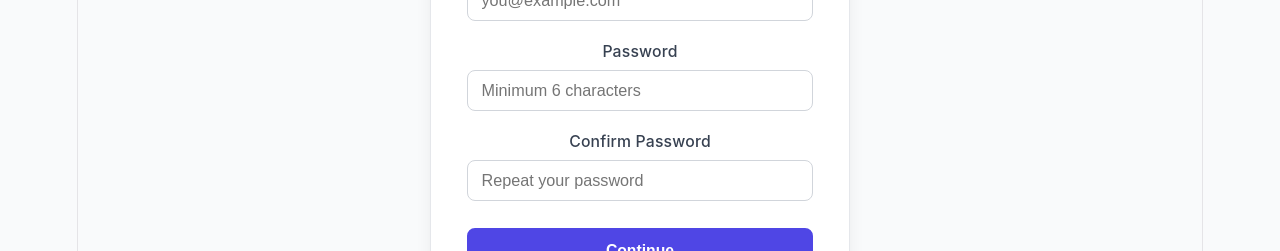
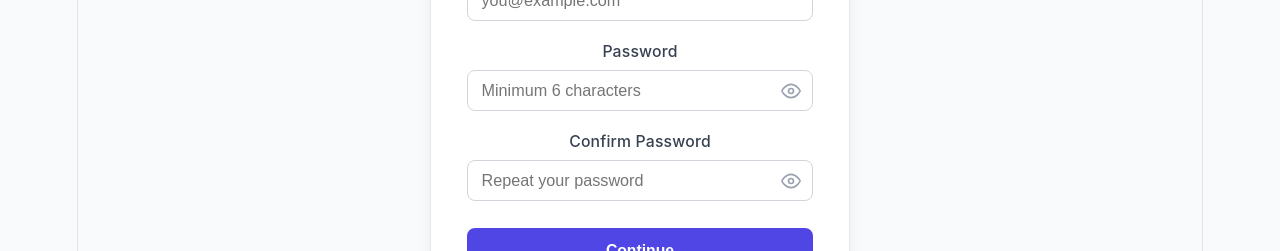
Before and after one commit to dhruvpal02-gif/EasyTicket, a React (Vite) app in the folder client/: page /register in a window 1280 px wide. Shown: the part 393-644 px from the top of the page. Built offline with nearby package versions, Linux system fonts and the light colour scheme; no server answers.

Commit message:
Update browser title and favicon

```diff
--- a/client/src/pages/AuthPage.css
+++ b/client/src/pages/AuthPage.css
@@ -105,3 +105,33 @@
   color: #047857;
   border: 1px solid #34d399;
 }
+
+/* Password Toggle styles */
+.password-wrapper {
+  position: relative;
+  display: block;
+}
+
+.password-toggle {
+  position: absolute;
+  right: 12px;
+  top: 50%;
+  transform: translateY(-50%);
+  background: none;
+  border: none;
+  color: #9ca3af;
+  cursor: pointer;
+  padding: 0;
+  display: flex;
+  align-items: center;
+  justify-content: center;
+  transition: color 0.2s ease;
+}
+
+.password-toggle:hover {
+  color: #4b5563;
+}
+
+.password-wrapper input {
+  padding-right: 40px; /* space for the icon */
+}
--- a/client/src/pages/LoginPage.jsx
+++ b/client/src/pages/LoginPage.jsx
@@ -11,6 +11,7 @@
   const [form, setForm]       = useState({ email: '', password: '' });
   const [error, setError]     = useState('');
   const [loading, setLoading] = useState(false);
+  const [showPassword, setShowPassword] = useState(false);
 
   const redirectTo = location.state?.from?.pathname || '/events/create';
 
@@ -67,16 +68,39 @@
 
           <div className="form-group">
             <label htmlFor="password">Password</label>
+            <div className="password-wrapper">
               <input
                 id="password"
                 name="password"
-              type="password"
+                type={showPassword ? 'text' : 'password'}
                 autoComplete="current-password"
                 placeholder="••••••••"
                 value={form.password}
                 onChange={handleChange}
                 disabled={loading}
               />
+              <button
+                type="button"
+                className="password-toggle"
+                onClick={() => setShowPassword(!showPassword)}
+                aria-label={showPassword ? "Hide password" : "Show password"}
+                tabIndex="-1"
+              >
+                {showPassword ? (
+                  <svg xmlns="http://www.w3.org/2000/svg" width="20" height="20" viewBox="0 0 24 24" fill="none" stroke="currentColor" strokeWidth="2" strokeLinecap="round" strokeLinejoin="round">
+                    <path d="M9.88 9.88a3 3 0 1 0 4.24 4.24"></path>
+                    <path d="M10.73 5.08A10.43 10.43 0 0 1 12 5c7 0 10 7 10 7a13.16 13.16 0 0 1-1.67 2.68"></path>
+                    <path d="M6.61 6.61A13.526 13.526 0 0 0 2 12s3 7 10 7a9.74 9.74 0 0 0 5.39-1.61"></path>
+                    <line x1="2" y1="2" x2="22" y2="22"></line>
+                  </svg>
+                ) : (
+                  <svg xmlns="http://www.w3.org/2000/svg" width="20" height="20" viewBox="0 0 24 24" fill="none" stroke="currentColor" strokeWidth="2" strokeLinecap="round" strokeLinejoin="round">
+                    <path d="M1 12s4-8 11-8 11 8 11 8-4 8-11 8-11-8-11-8z"></path>
+                    <circle cx="12" cy="12" r="3"></circle>
+                  </svg>
+                )}
+              </button>
+            </div>
           </div>
 
           <button type="submit" className="btn btn-primary btn-full" disabled={loading}>
--- a/client/src/pages/RegisterPage.jsx
+++ b/client/src/pages/RegisterPage.jsx
@@ -19,6 +19,8 @@
   const [error, setError] = useState('');
   const [success, setSuccess] = useState('');
   const [loading, setLoading] = useState(false);
+  const [showPassword, setShowPassword] = useState(false);
+  const [showConfirmPassword, setShowConfirmPassword] = useState(false);
 
   const [timer, setTimer] = useState(0);
   const [resendLoading, setResendLoading] = useState(false);
@@ -143,30 +145,76 @@
 
             <div className="form-group">
               <label htmlFor="password">Password</label>
+              <div className="password-wrapper">
                 <input
                   id="password"
                   name="password"
-                type="password"
+                  type={showPassword ? 'text' : 'password'}
                   autoComplete="new-password"
                   placeholder="Minimum 6 characters"
                   value={form.password}
                   onChange={handleChange}
                   disabled={loading}
                 />
+                <button
+                  type="button"
+                  className="password-toggle"
+                  onClick={() => setShowPassword(!showPassword)}
+                  aria-label={showPassword ? "Hide password" : "Show password"}
+                  tabIndex="-1"
+                >
+                  {showPassword ? (
+                    <svg xmlns="http://www.w3.org/2000/svg" width="20" height="20" viewBox="0 0 24 24" fill="none" stroke="currentColor" strokeWidth="2" strokeLinecap="round" strokeLinejoin="round">
+                      <path d="M9.88 9.88a3 3 0 1 0 4.24 4.24"></path>
+                      <path d="M10.73 5.08A10.43 10.43 0 0 1 12 5c7 0 10 7 10 7a13.16 13.16 0 0 1-1.67 2.68"></path>
+                      <path d="M6.61 6.61A13.526 13.526 0 0 0 2 12s3 7 10 7a9.74 9.74 0 0 0 5.39-1.61"></path>
+                      <line x1="2" y1="2" x2="22" y2="22"></line>
+                    </svg>
+                  ) : (
+                    <svg xmlns="http://www.w3.org/2000/svg" width="20" height="20" viewBox="0 0 24 24" fill="none" stroke="currentColor" strokeWidth="2" strokeLinecap="round" strokeLinejoin="round">
+                      <path d="M1 12s4-8 11-8 11 8 11 8-4 8-11 8-11-8-11-8z"></path>
+                      <circle cx="12" cy="12" r="3"></circle>
+                    </svg>
+                  )}
+                </button>
+              </div>
             </div>
 
             <div className="form-group">
               <label htmlFor="confirmPassword">Confirm Password</label>
+              <div className="password-wrapper">
                 <input
                   id="confirmPassword"
                   name="confirmPassword"
-                type="password"
+                  type={showConfirmPassword ? 'text' : 'password'}
                   autoComplete="new-password"
                   placeholder="Repeat your password"
                   value={form.confirmPassword}
                   onChange={handleChange}
                   disabled={loading}
                 />
+                <button
+                  type="button"
+                  className="password-toggle"
+                  onClick={() => setShowConfirmPassword(!showConfirmPassword)}
+                  aria-label={showConfirmPassword ? "Hide password" : "Show password"}
+                  tabIndex="-1"
+                >
+                  {showConfirmPassword ? (
+                    <svg xmlns="http://www.w3.org/2000/svg" width="20" height="20" viewBox="0 0 24 24" fill="none" stroke="currentColor" strokeWidth="2" strokeLinecap="round" strokeLinejoin="round">
+                      <path d="M9.88 9.88a3 3 0 1 0 4.24 4.24"></path>
+                      <path d="M10.73 5.08A10.43 10.43 0 0 1 12 5c7 0 10 7 10 7a13.16 13.16 0 0 1-1.67 2.68"></path>
+                      <path d="M6.61 6.61A13.526 13.526 0 0 0 2 12s3 7 10 7a9.74 9.74 0 0 0 5.39-1.61"></path>
+                      <line x1="2" y1="2" x2="22" y2="22"></line>
+                    </svg>
+                  ) : (
+                    <svg xmlns="http://www.w3.org/2000/svg" width="20" height="20" viewBox="0 0 24 24" fill="none" stroke="currentColor" strokeWidth="2" strokeLinecap="round" strokeLinejoin="round">
+                      <path d="M1 12s4-8 11-8 11 8 11 8-4 8-11 8-11-8-11-8z"></path>
+                      <circle cx="12" cy="12" r="3"></circle>
+                    </svg>
+                  )}
+                </button>
+              </div>
             </div>
 
             <button type="submit" className="btn btn-primary btn-full" disabled={loading}>
```
Also changed, not shown: 1 other file (tests, documents, lock files or other folders). Lines whose indentation alone changed are shown as unchanged.
